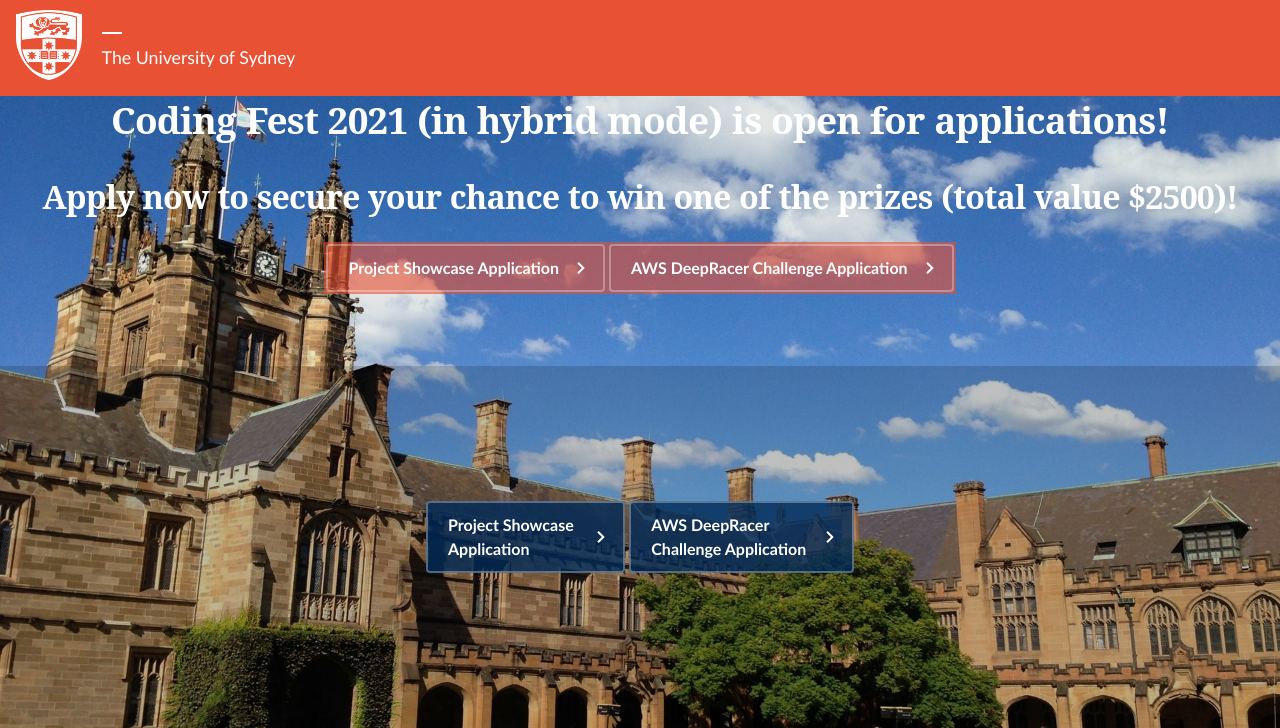
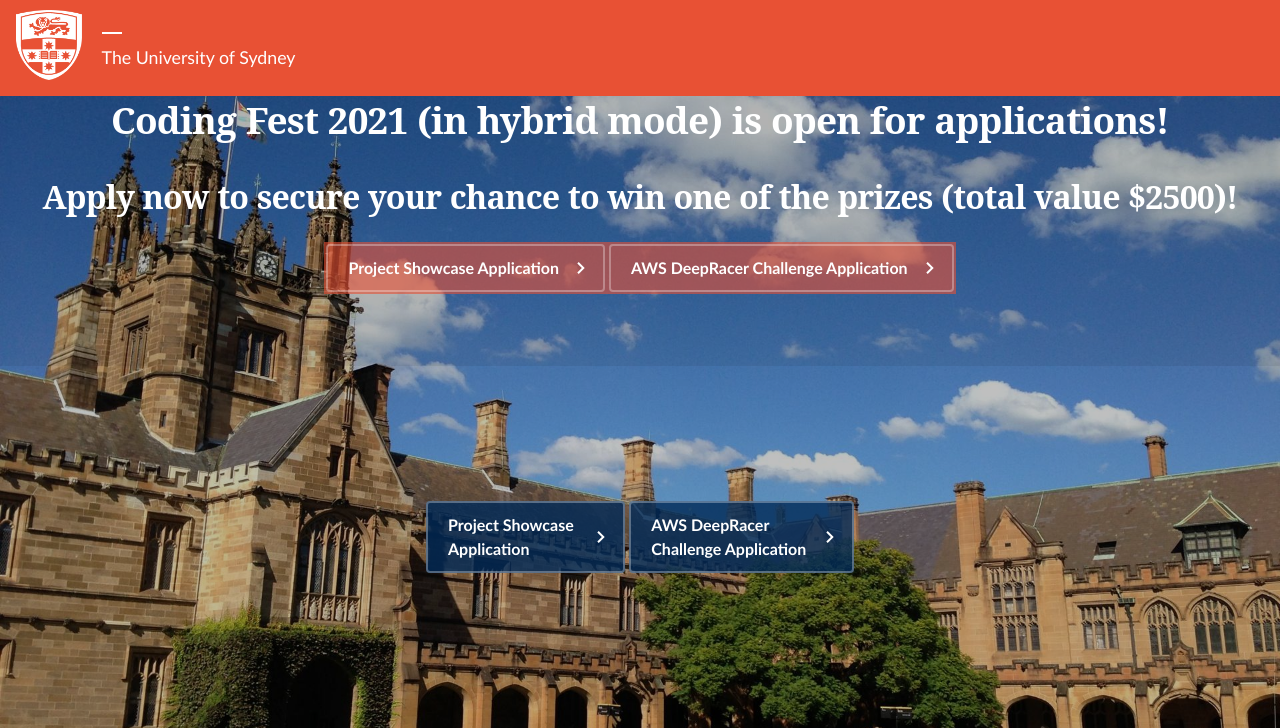
Before and after one commit to codingfestsydney/codingfestWeb, a Jekyll site: the page built from index.md, in a window 1280 px wide. Shown: the top 728 px of the page. Built offline with Jekyll 4.4.1, drawn with Linux system fonts in a browser that asks for light colours; our own code applies the rules of GitHub Pages for plain Markdown files; grey boxes are pictures that could not be loaded.

Commit message:
Update default.html

```diff
--- a/_layouts/default.html
+++ b/_layouts/default.html
@@ -488,7 +488,7 @@
     <main id="main">
       <div id="a3632473" role="img" aria-label="" class="page-header__darken--o25"
         style="background-image: url('/codingfestWeb/assets/files/usyd_background.jpeg');">
-        <div class="title-container" style="background-color: rgba(0, 0, 0, .1);height: 30vh;padding: auto;">
+        <div class="title-container" style="background-color: rgba(0, 0, 0, .3);height: 30vh;padding: auto;">
           <h1 style="text-align: center;color: white;">Coding Fest 2021 (in hybrid mode) is open for applications!</h1>
           <h2 style="text-align: center;color: white;">Apply now to secure your chance to win one of the prizes (total
             value $2500)!
```
